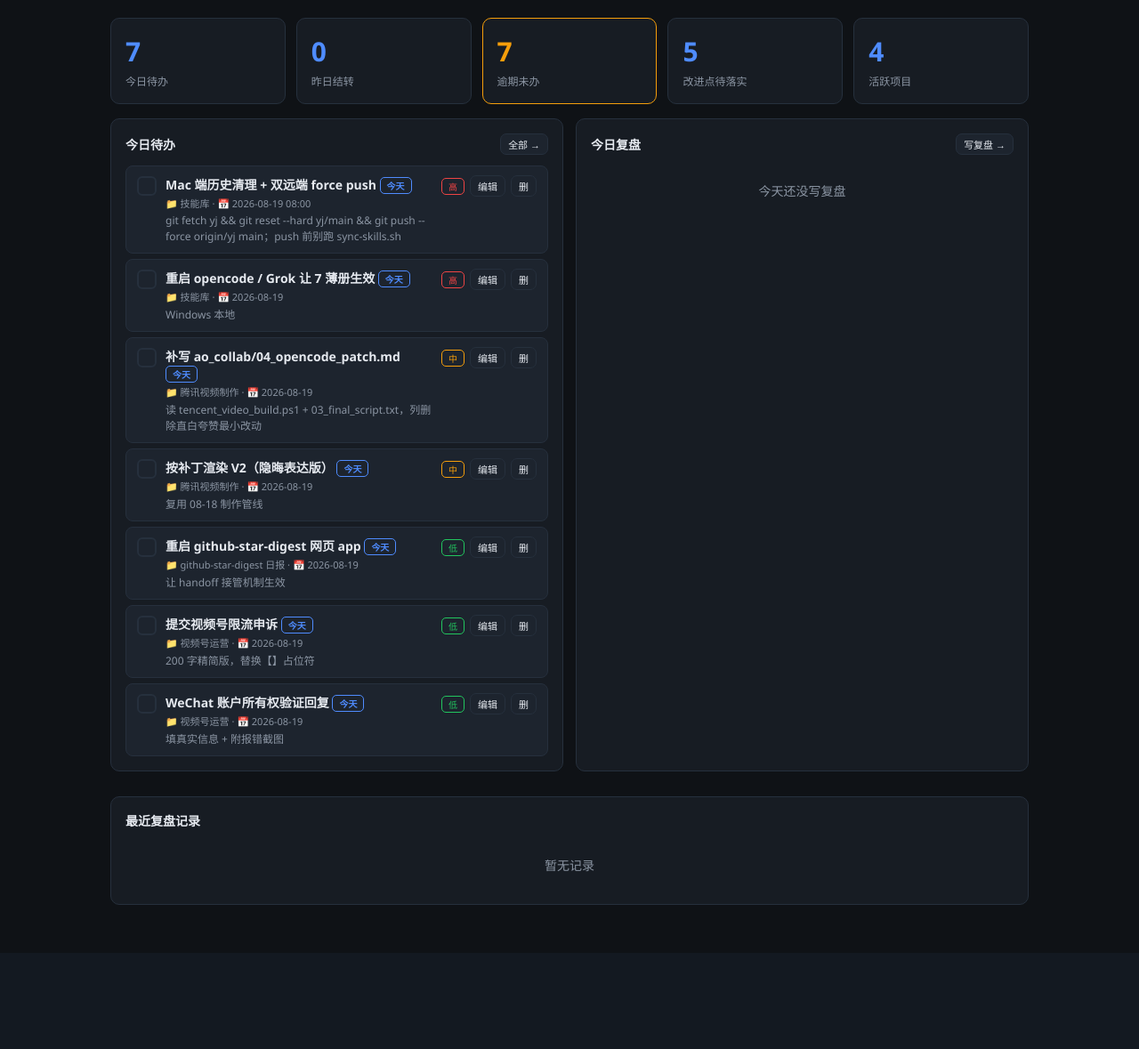
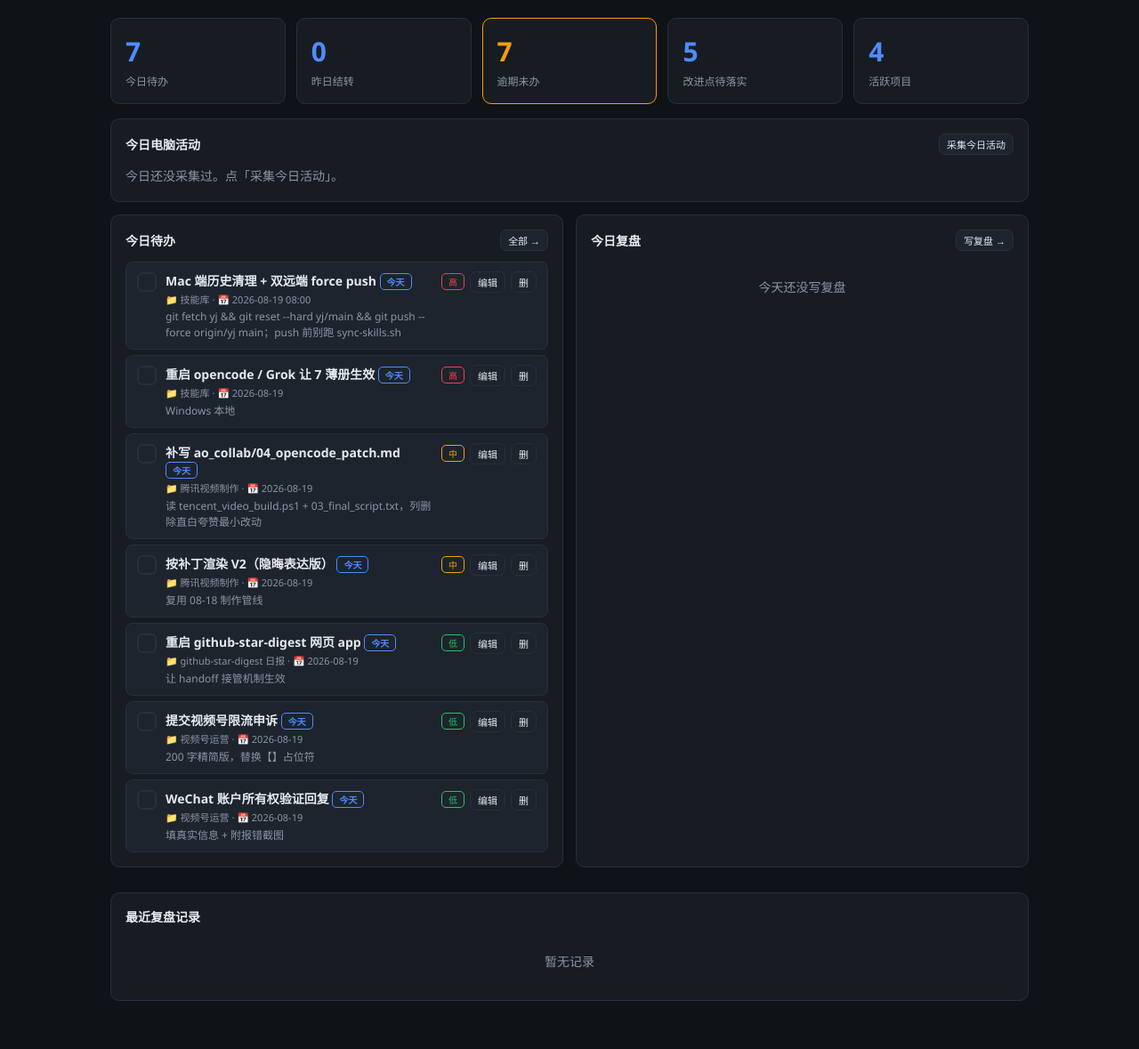
Before and after one commit to ydtang8-blip/daily-work-console, a FastAPI app: page / in a window 1280 px wide. Shown: the part 131-1310 px from the top of the page at 89% size. Before the commit the page ends 1148 px from the top, so only its background shows below. Run offline with FastAPI, Linux system fonts and the light colour scheme; data comes from the database, SQL or seed files in the repository; data that the repository does not hold is empty; parts of the project's set-up code (start-up, migrations or seed data) failed here and were passed over.

Commit message:
ui: 今日电脑活动挪到首页卡片下方（显眼位置）

```diff
--- a/web/static/app.js
+++ b/web/static/app.js
@@ -107,6 +107,8 @@ const cards = [
   todosEl.innerHTML = d.today_todos.length
     ? d.today_todos.map(renderTodoRow).join('')
     : '<div class="empty">今天暂无待办 🎉</div>';
+
+  loadActivity(d.today);
 
   const log = d.today_log;
   document.getElementById('home-log').innerHTML =
@@ -304,7 +306,6 @@ async function loadLogs() {
   document.getElementById('log-imp').value = log.improvements || '';
   document.getElementById('log-unfinished').value = log.unfinished || '';
   document.getElementById('log-notes').value = log.notes || '';
-  loadActivity(date);
   const list = (await api('/api/logs')).logs;
   document.getElementById('log-list').innerHTML = list.length
     ? list
--- a/web/templates/index.html
+++ b/web/templates/index.html
@@ -4,7 +4,7 @@
 <meta charset="UTF-8">
 <meta name="viewport" content="width=device-width, initial-scale=1.0">
 <title>每日工作台</title>
-<link rel="stylesheet" href="/static/app.css?v=4">
+<link rel="stylesheet" href="/static/app.css?v=5">
 </head>
 <body>
 <header class="topbar">
@@ -34,6 +34,15 @@
 <main>
   <section id="view-home" class="view active">
     <div class="cards" id="home-cards"></div>
+    <div class="panel">
+      <div class="panel-head">
+        <h3>今日电脑活动</h3>
+        <div class="toolbar">
+          <button class="btn small" onclick="collectActivity()">采集今日活动</button>
+        </div>
+      </div>
+      <div id="activity-panel" class="muted hint">还没采集。点「采集今日活动」读取今天改过的文件 / Git 提交 / 聊天频道，AI 复盘会用这些真实数据。</div>
+    </div>
     <div class="grid2">
       <div class="panel">
         <div class="panel-head"><h3>今日待办</h3><button class="btn small" onclick="go('todos')">全部 →</button></div>
@@ -92,15 +101,6 @@
           <button class="btn" onclick="saveLog()">保存</button>
         </div>
       </div>
-    </div>
-    <div class="panel">
-      <div class="panel-head">
-        <h3>今日电脑活动</h3>
-        <div class="toolbar">
-          <button class="btn small" onclick="collectActivity()">采集今日活动</button>
-        </div>
-      </div>
-      <div id="activity-panel" class="muted hint">还没采集。点「采集今日活动」读取今天改过的文件 / Git 提交 / 终端命令，AI 复盘会用这些真实数据。</div>
     </div>
     <div class="panel">
       <div class="panel-head"><h3>历史记录</h3></div>
@@ -192,6 +192,6 @@
 
 <div id="toast" class="toast hidden"></div>
 
-<script src="/static/app.js?v=4"></script>
+<script src="/static/app.js?v=5"></script>
 </body>
 </html>
```
